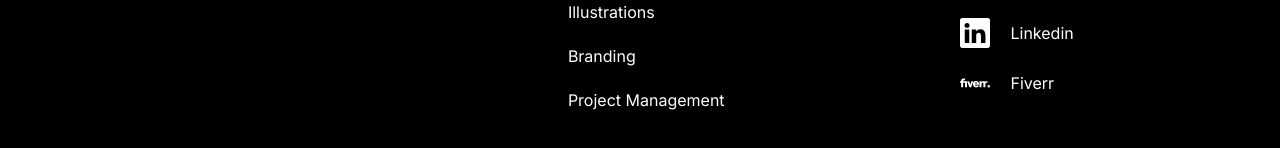
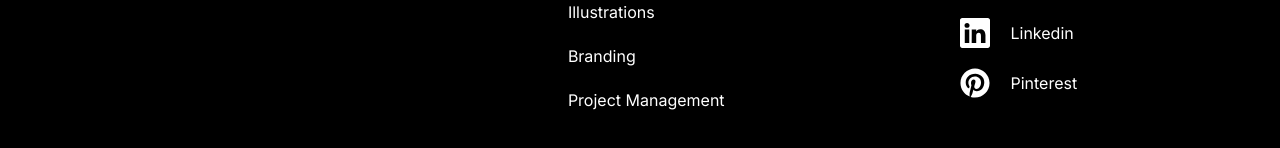
Before and after one commit to G-Sackey/portfolio-site, a Next.js app: page / in a window 1280 px wide. Shown: the part 7724-7872 px from the top of the page. Built offline with nearby package versions, Linux system fonts and the light colour scheme.

Commit message:
ui fixes

```diff
--- a/src/app/layout.tsx
+++ b/src/app/layout.tsx
@@ -7,8 +7,8 @@ import { catherova, lucid, montserrat, poppins } from "@/lib/customFonts";
 const inter = Inter({ subsets: ["latin"] });
 
 export const metadata: Metadata = {
-  title: "Create Next App",
-  description: "Generated by create next app",
+  title: "Portfolio Site",
+  description: "George's portfolio website",
 };
 
 export default function RootLayout({
--- a/src/components/contact.tsx
+++ b/src/components/contact.tsx
@@ -1,9 +1,8 @@
 import Link from "next/link";
-import React from "react";
 import { BiPhone } from "react-icons/bi";
 import { BsLinkedin, BsWhatsapp } from "react-icons/bs";
+import { FaPinterest } from "react-icons/fa6";
 import { MdEmail } from "react-icons/md";
-import { SiFiverr } from "react-icons/si";
 
 const Contact = () => {
   return (
@@ -35,9 +34,9 @@ const Contact = () => {
           </Link>
         </div>
         <div className="flex gap-5 items-center justify-center md:justify-start">
-          <SiFiverr size={30} />
+          <FaPinterest  size={30} />
           <Link target="_blank" href="https://pin.it/gWpzlCHrT">
-            Fiverr
+            Pinterest
           </Link>
         </div>
       </div>
```
